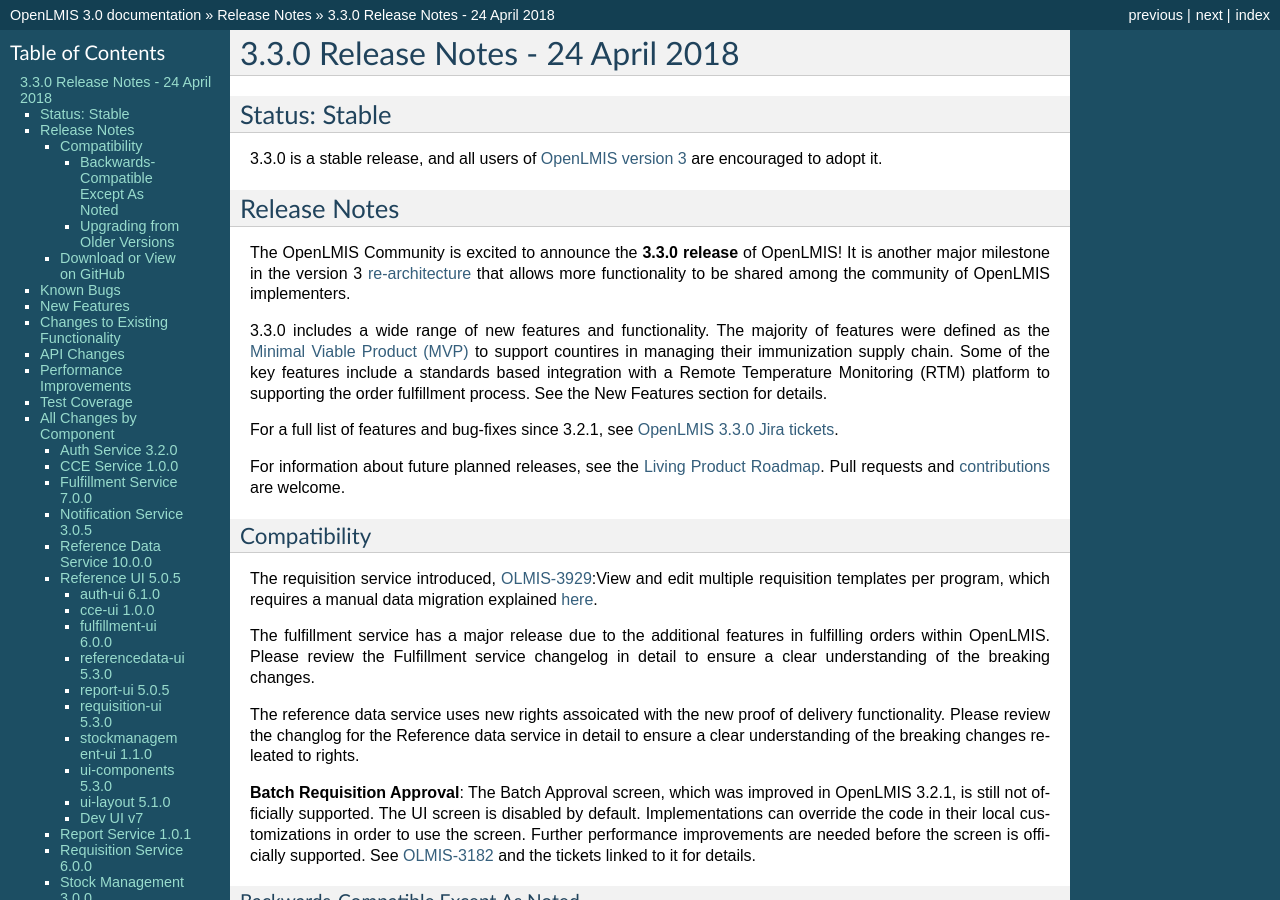
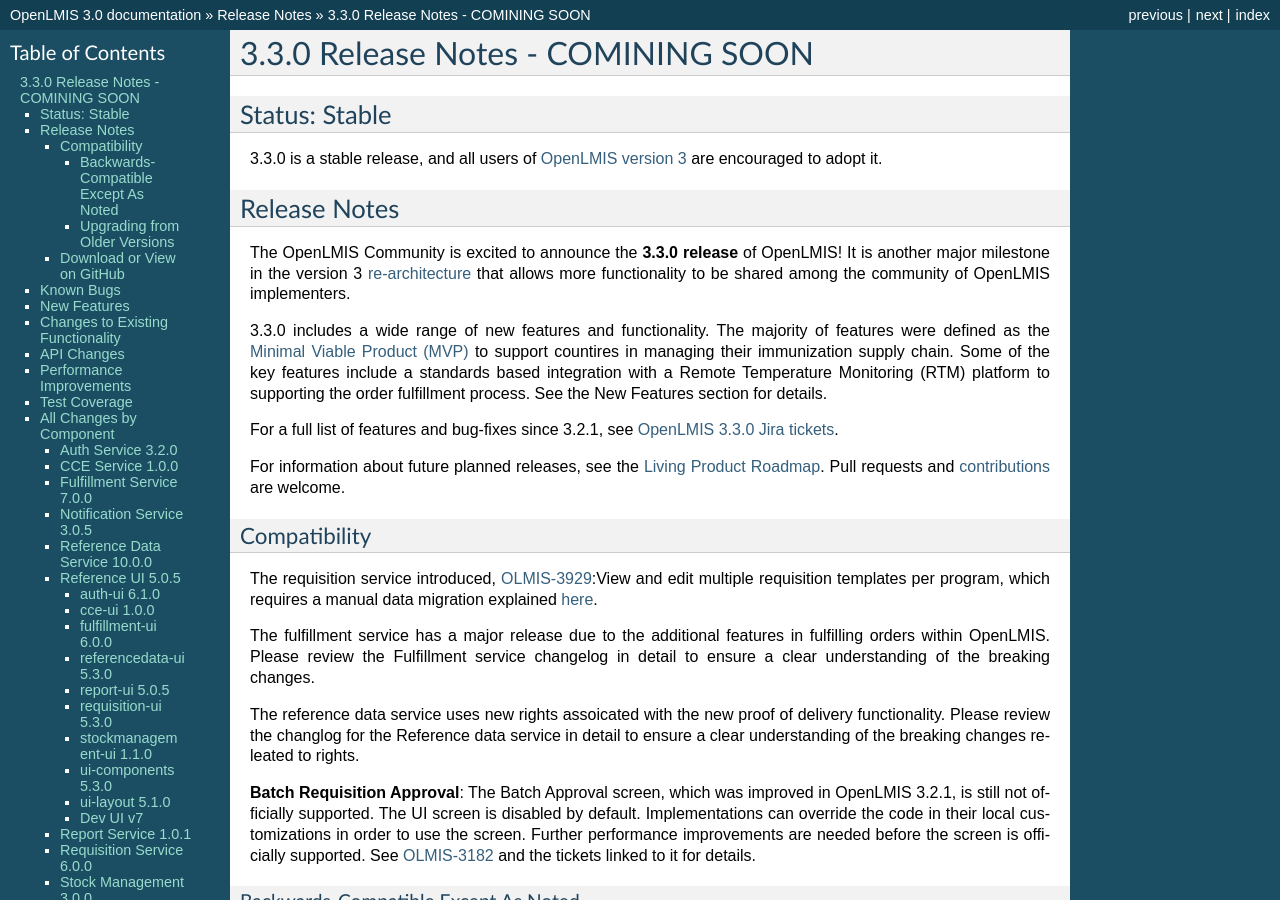
Before and after one commit to OpenLMIS/openlmis-ref-distro, a Sphinx documentation site: the page built from docs/source/releases/openlmis-ref-distro-v3.3.0.rst, in a window 1280 px wide and 900 px high. Built offline with Sphinx 7.4.7, drawn with Linux system fonts in a browser that asks for light colours; pages that are not in the unit, such as notebooks, are missing from menus; some of the changed text lies outside the part shown.

Commit message:
OLMIS-4223 Removed date.

```diff
--- a/docs/source/releases/openlmis-ref-distro-v3.3.0.rst
+++ b/docs/source/releases/openlmis-ref-distro-v3.3.0.rst
@@ -1,5 +1,5 @@
 ===================================
-3.3.0 Release Notes - 24 April 2018
+3.3.0 Release Notes - COMINING SOON
 ===================================
 
 Status: Stable
```
